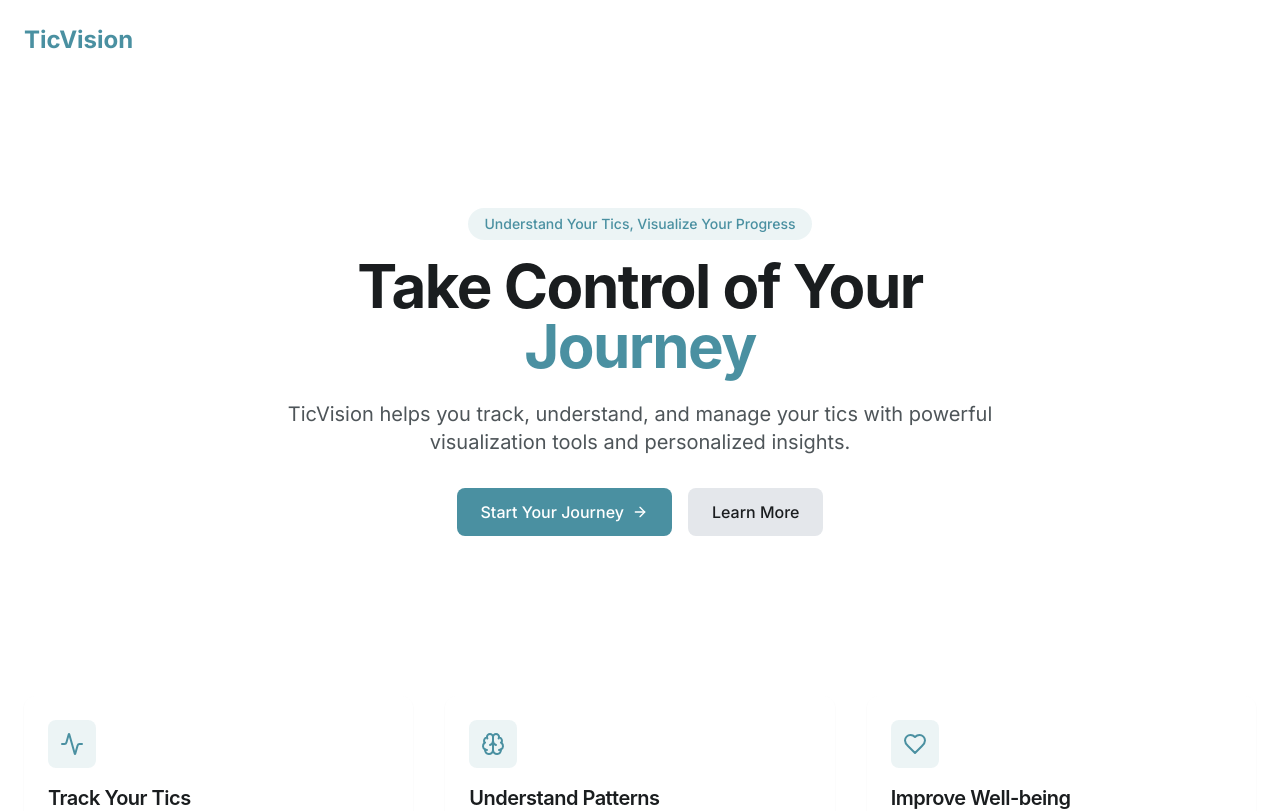
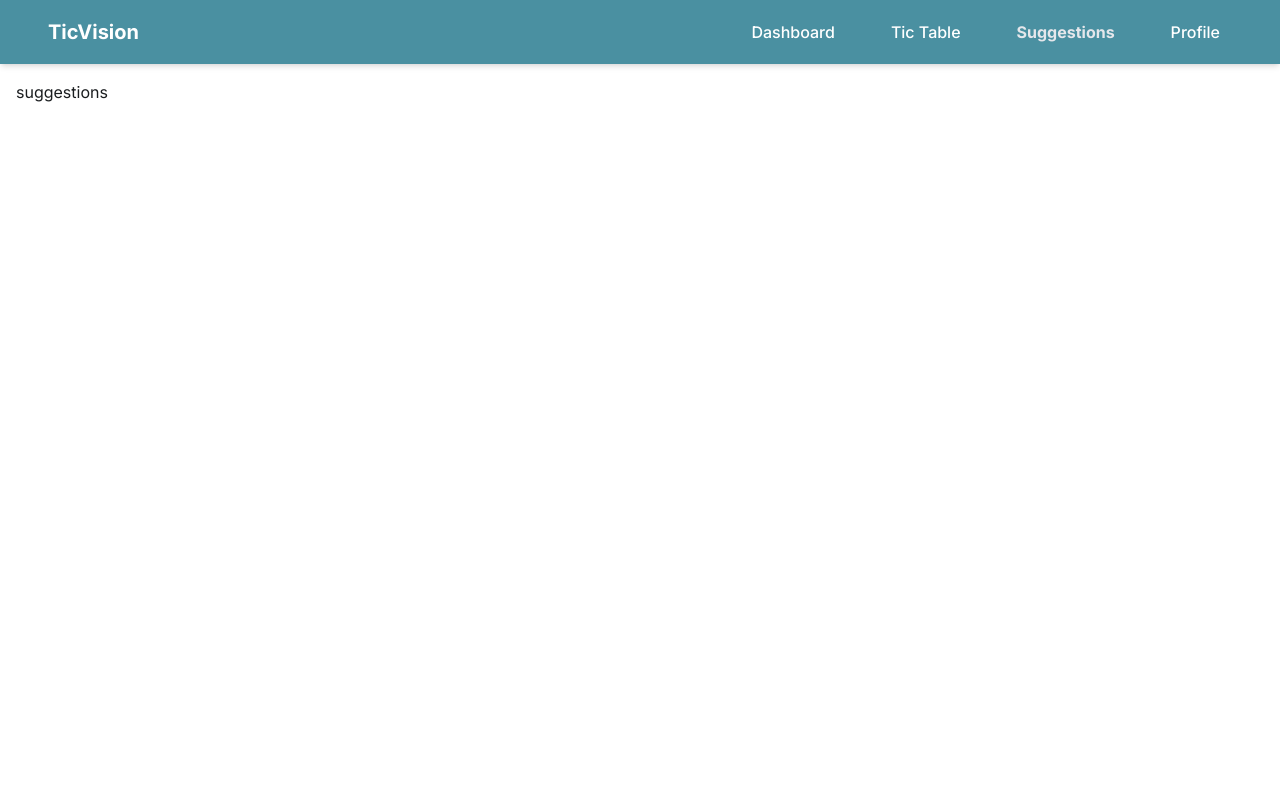
Before and after one commit to AJ112103/TicVision, a React (Vite) app in the folder client/: page /suggestions in a window 1280 px wide. Before the commit this address led to /. Shown: the top 811 px of the page. Built offline with nearby package versions, Linux system fonts and the light colour scheme; no server answers; sample sign-in values are in the browser's storage.

Commit message:
suggestions

```diff
--- a/client/src/App.tsx
+++ b/client/src/App.tsx
@@ -13,6 +13,7 @@ import TicBarChart from "./graph";
 import Navbar from "./navbar";
 import TicTable from "./ticTable";
 import LearnMore from "./learnmore";
+import Suggestions from "./suggestions";
 
 const queryClient = new QueryClient();
 
@@ -124,6 +125,18 @@ const App = () => {
                 )
               }
             />
+            <Route
+              path="/suggestions"
+              element={
+                isAuthenticated ? (
+                  <AuthenticatedLayout>
+                    <Suggestions />
+                  </AuthenticatedLayout>
+                ) : (
+                  <Navigate to="/login" />
+                )
+              }
+            />
             {/* Optional: Catch-all route for undefined paths */}
             <Route path="*" element={<Navigate to="/" />} />
           </Routes>
--- a/client/src/navbar.tsx
+++ b/client/src/navbar.tsx
@@ -81,6 +81,14 @@ const Navbar = () => {
             Tic Table
           </NavLink>
           <NavLink
+            to="/suggestions"
+            className={({ isActive }) =>
+              isActive ? "nav-link active" : "nav-link"
+            }
+          >
+            Suggestions
+          </NavLink>
+          <NavLink
             to="/profile"
             className={({ isActive }) =>
               isActive ? "nav-link active" : "nav-link"
@@ -121,6 +129,15 @@ const Navbar = () => {
                 Tic Table
               </NavLink>
               <NavLink
+                to="/suggestions"
+                className={({ isActive }) =>
+                  `${isActive ? "nav-link active" : "nav-link"} block px-4 py-2 hover:bg-[#3a7a8a]`
+                }
+                onClick={() => setIsOpen(false)}
+              >
+                Suggestions
+              </NavLink>
+              <NavLink
                 to="/profile"
                 className={({ isActive }) =>
                   `${isActive ? "nav-link active" : "nav-link"} block px-4 py-2 hover:bg-[#3a7a8a]`
--- /dev/null
+++ b/client/src/suggestions.tsx
@@ -0,0 +1,6 @@
+
+export default function Suggestions() {
+  return (
+    <div>suggestions</div>
+  )
+}
```
Also changed, not shown: client/src/suggestions.css (added).
